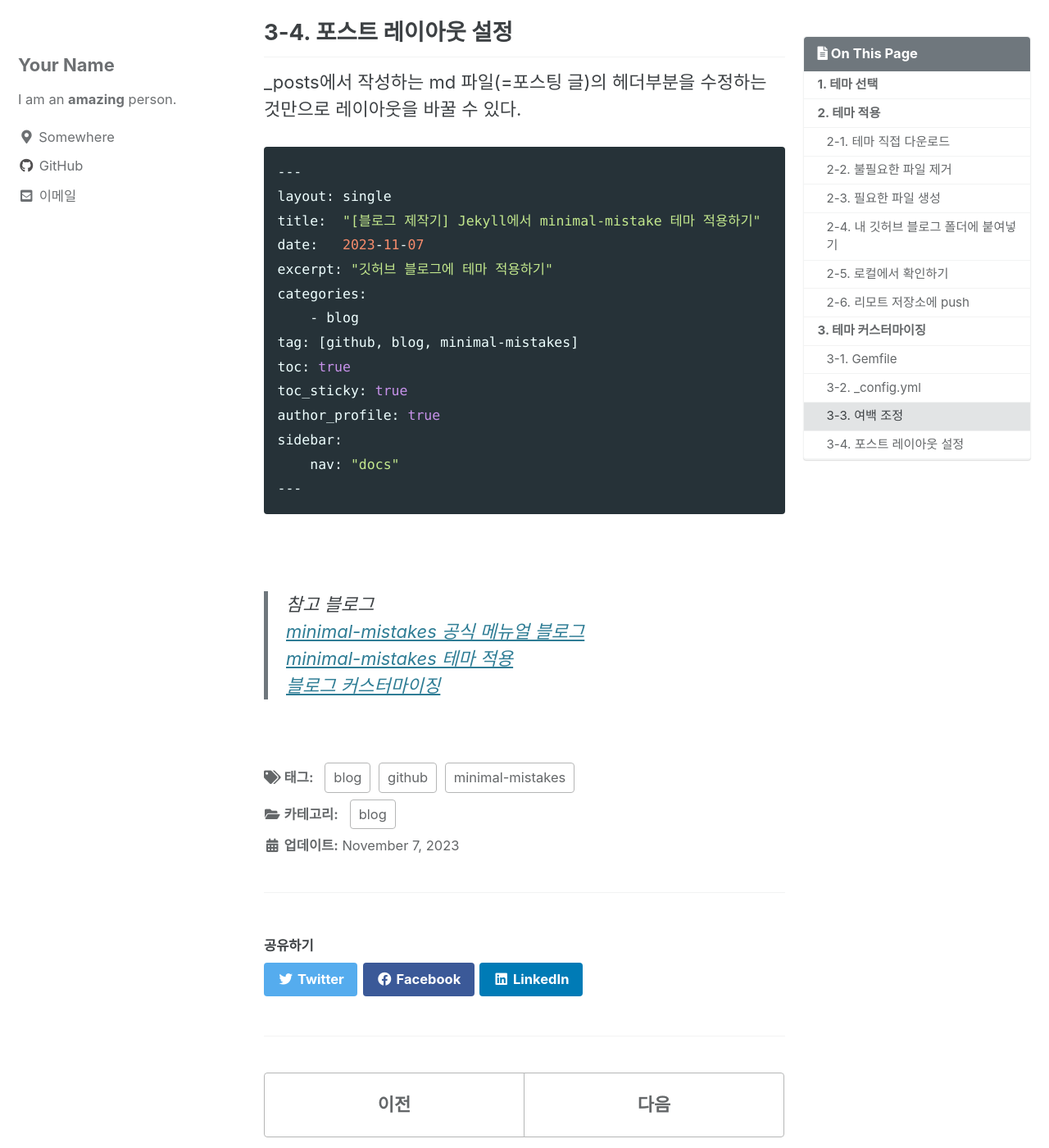
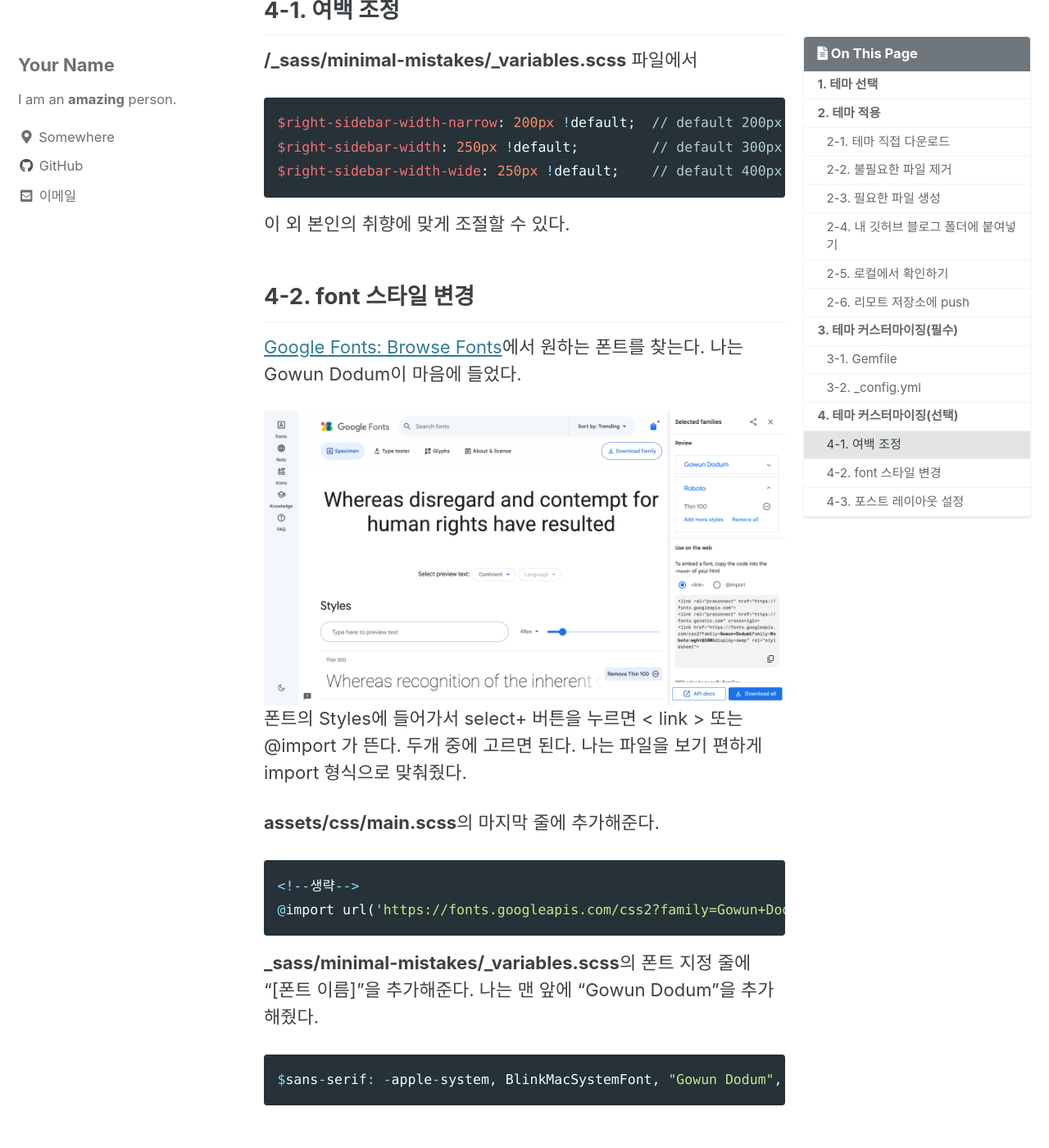
Before and after one commit to rltgjqmtkdydwk/rltgjqmtkdydwk.github.io, a Jekyll site: the page built from _posts/2023-11-07-Jekyll에서-minimal-mistake-테마-적용하기.md, in a window 1280 px wide and 1400 px high, scrolled down 6309 px. Shown: the whole window at 82% size. Built offline with Jekyll 4.4.1, drawn with Linux system fonts in a browser that asks for light colours; cached includes are drawn as plain includes; comment, search, counter and statistics services are not loaded; some of the changed text lies outside the part shown.

Commit message:
new post update

````diff
--- a/_posts/2023-11-07-Jekyll에서-minimal-mistake-테마-적용하기.md
+++ b/_posts/2023-11-07-Jekyll에서-minimal-mistake-테마-적용하기.md
@@ -1,6 +1,6 @@
 ---
 layout: single
-title:  "[블로그 제작기] Jekyll에서 minimal-mistake 테마 적용하기"
+title:  "[블로그 제작기] Jekyll에서 minimal-mistakes 테마 적용하기"
 date:   2023-11-07
 excerpt: "깃허브 블로그에 테마 적용하기"
 categories:
@@ -14,7 +14,8 @@
 ---
 
 드디어 나도 깃허브 블로그가 생겼다고 기뻐하긴 이르다. 우리는 테마를 적용해야한다. 이제 시작이다...
-<br/><br/><br/><br/>
+<br/><br/><br/>
+
 
 # 1. 테마 선택
 지킬에 적용할 수 있는 테마는 다양하다. 아래 링크에서 테마들을 찾아볼 수 있다.<br/>
@@ -26,18 +27,22 @@
 
 나 같은 경우는 아직 깃허브 블로그의 파일 구조가 익숙하지 않아서, 쉽고 사용자가 많았던 "minimal mistakes"를 선택했다.<br/>
 <a href="https://jekyll-themes.com/category/minimal-mistakes">minimal-mistakes 테마로 만든 다른 블로그 구경하기</a>
-<br/><br/>
+<br/><br/><br/>
+
+
 
 # 2. 테마 적용
 가장 중요한 과정이다. 여기서 에러가 많이 났다. 테마마다 적용 방법이 다르니 잘 찾아봐야 한다. (그래서 readme가 친절한 테마를 써야한다.)
+
 ## 2-1. 테마 직접 다운로드
 <a href="https://github.com/mmistakes/minimal-mistakes">minimal-mistakes github repo 주소</a>
 <br/>
 테마의 깃허브 주소에서 파일을 다운로드한다.
 <img src="/assets/img/theme1.png">
-<br/>
+<br/><br/>
 다운로드를 마치면 압축을 해제한다. 그럼 다음과 같이 파일이 들어있다.
 <img src="/assets/img/theme2.png">
+<br/>
 
 ## 2-2. 불필요한 파일 제거
 다음 파일들은 테마 제작자가 미리보기를 위해 깃허브에 같이 올린 것이기 때문에 그대로 적용할 시 내 블로그를 더럽힐 수 있다. 어차피 지울거 미리 제거해두면 좋다.
@@ -51,16 +56,19 @@
 - README.md
 - screenshot-layouts.png
 - screenshot.png
+<br/>
 
 ## 2-3. 필요한 파일 생성
 - **_posts** 폴더가 없다면 만들어 두는 것이 좋다. markdown 파일로 블로그에 포스팅할 수 있는 폴더이다.
-- assets 폴더에 보통 이미지 파일을 넣어두는데, 이미지가 많아지면 혼란스러울 것 같아 따로 내부 폴더(img)를 만들어줬다.
+- assets 폴더에 보통 이미지 파일을 넣어두는데, 이미지가 많아지면 혼란스러울 것 같아 따로 내부 폴더(**img**)를 만들어줬다.
 - **.gitignore** 파일을 편집한다. 깃허브에 업로드할 때 생기는 불필요한 파일을 무시할 수 있다. mac의 경우 .DS_Store가 자주 생기기 때문에 무조건 추가한다. 그 외 적용할 수 있는 gitignore 내용은 아래를 참고하시라.<br/>
 <a href = "https://gist.github.com/bradonomics/cf5984b6799da7fdfafd">.gitignore file 변경시 참고</a>
+<br/>
 
 ## 2-4. 내 깃허브 블로그 폴더에 붙여넣기
 이제 정리한 파일들을 그대로 전부 복사해서 [깃허브 사용자명].github.io 폴더에 넣어주면 된다. 폴더에 들어간 파일은 다음과 같다.
 <img src="/assets/img/theme3.png">
+<br/>
 
 ## 2-5. 로컬에서 확인하기
 다음 명령어를 통해 로컬 주소로 할당된 서버에 접속할 수 있다. (실행하기 전에 반드시 ruby가 설치되어 있어야 한다. mac의 경우, ruby가 기본적으로 설치되어 있기 때문에 설명을 생략한다.)
@@ -72,6 +80,7 @@
 <img src="/assets/img/theme4.png">
 <br/>
 이때 중간중간 보이는 conflict가 있다면 수정해주면 된다.
+<br/>
 
 ## 2-6. 리모트 저장소에 push
 ```sh
@@ -80,16 +89,17 @@
 $ git commit -m "minimal-mistakes 테마 적용"
 $ git push origin main
 ```
-이제 깃허브의 Deployments에서 내 블로그를 확인할 수 있다. 주소는 보통 이렇다.<br/>
+이제 깃허브의 Deployments에서 내 블로그를 확인할 수 있다. 주소 생김새는 보통 이렇다.<br/>
 https://[깃허브 사용자명].github.io/
+<br/><br/><br/>
 
-<br/><br/>
 
-# 3. 테마 커스터마이징
+
+# 3. 테마 커스터마이징(필수)
 테마를 올바르게 적용하기 위해서 몇가지 편집이 필요하다.
 
 ## 3-1. Gemfile
-gemfile에 다음 코드 몇 줄을 추가한다.
+**gemfile**에 다음 코드 몇 줄을 추가한다.
 ```bash
 source "https://rubygems.org"
 
@@ -99,6 +109,7 @@
 
 gem "ffi", "~> 1.16"
 ```
+<br/>
 
 ## 3-2. _config.yml
 ```yml
@@ -111,22 +122,56 @@
 - repository               : https://[깃허브 사용자명].github.io/
 # GitHub username/repo-name e.g. "mmistakes/minimal-mistakes"
 ```
+<br/><br/><br/>
 
-## 3-3. 여백 조정
-/_sass/minimal-mistakes/_variables.scss 파일에서
+
+
+# 4. 테마 커스터마이징(선택)
+minimal mistakes를 예쁘게 쓰기 위한 최소한의 커스터마이징을 하기로 했다.
+
+
+## 4-1. 여백 조정
+**/_sass/minimal-mistakes/_variables.scss** 파일에서
 ```scss
 $right-sidebar-width-narrow: 200px !default;  // default 200px
 $right-sidebar-width: 250px !default;         // default 300px
 $right-sidebar-width-wide: 250px !default;    // default 400px
 ```
 이 외 본인의 취향에 맞게 조절할 수 있다.
+<br/>
 
-## 3-4. 포스트 레이아웃 설정
-_posts에서 작성하는 md 파일(=포스팅 글)의 헤더부분을 수정하는 것만으로 레이아웃을 바꿀 수 있다.
+
+## 4-2. font 스타일 변경
+<a href = "https://fonts.google.com/">Google Fonts: Browse Fonts</a>에서 원하는 폰트를 찾는다. 나는 Gowun Dodum이 마음에 들었다.
+
+<img src="/assets/img/theme5.png">
+폰트의 Styles에 들어가서 select+ 버튼을 누르면 < link > 또는 @import 가 뜬다. 두개 중에 고르면 된다. 나는 파일을 보기 편하게 import 형식으로 맞춰줬다.
+
+**assets/css/main.scss**의 마지막 줄에 추가해준다.
+```s
+<!--생략-->
+@import url('https://fonts.googleapis.com/css2?family=Gowun+Dodum&display=swap');   // font
+```
+
+**_sass/minimal-mistakes/_variables.scss**의 폰트 지정 줄에 "[폰트 이름]"을 추가해준다. 나는 맨 앞에 "Gowun Dodum"을 추가해줬다.
+```s
+$sans-serif: -apple-system, BlinkMacSystemFont, "Gowun Dodum", "Roboto", "Segoe UI",
+```
+<br/>
+
+그럼 이랬던 폰트가...
+<img src="/assets/img/theme6.png">
+이렇게 된다!
+<img src="/assets/img/theme7.png">
+<br/>
+
+
+## 4-3. 포스트 레이아웃 설정
+**_posts**에서 작성하는 md 파일(=포스팅 글)의 헤더부분을 수정하는 것만으로 레이아웃을 바꿀 수 있다.
 ```cs
 ---
 layout: single
-title:  "[블로그 제작기] Jekyll에서 minimal-mistake 테마 적용하기"
+title:  "[블로그 제작기] Jekyll에서 minimal-mistakes 테마 적용하기"
 date:   2023-11-07
 excerpt: "깃허브 블로그에 테마 적용하기"
 categories:
@@ -140,7 +185,12 @@
 ---
 ```
 
-<br/>
+레이아웃 변경 후 모습
+<img src="/assets/img/theme8.png">
+<br/><br/><br/>
+
+
+<br/><br/><br/>
 > 참고 블로그<br/>
 <a href="https://mmistakes.github.io/minimal-mistakes/about/">minimal-mistakes 공식 메뉴얼 블로그</a><br/>
 <a href="https://junhobaik.github.io/jekyll-apply-theme/">minimal-mistakes 테마 적용</a><br/>
````
Also changed, not shown: _posts/2023-11-11-google-analytics-방문자통계.md (added, +57 -0 lines), assets/img/analytics1.png (added), assets/img/theme5.png (added), assets/img/theme6.png (added), assets/img/theme7.png (added), assets/img/theme8.png (added).
